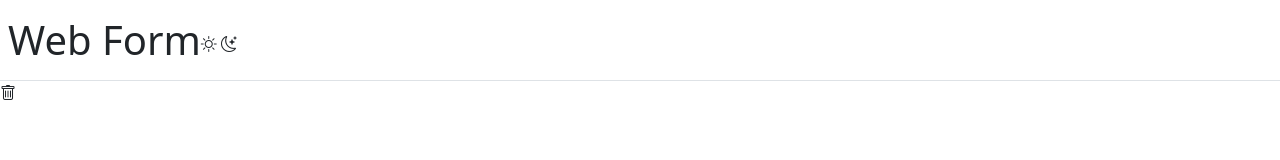
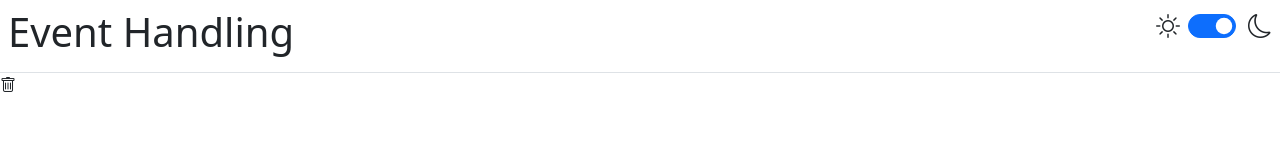
Before and after one commit to code-labs-playground/web-form, a website: page index.html in a window 1280 px wide. Drawn offline with nearby package versions, Linux system fonts and the light colour scheme.

Commit message:
Completed the header with day and night

```diff
--- a/index.html
+++ b/index.html
@@ -8,13 +8,19 @@
     <script defer src="./js/main.js"></script>
 </head>
 <body>
-    <header class="border-bottom py-2 pt-3 px-2 d-flex align-items-center">
-        <h1 class="text-center">Web Form</h1>
-        <div class="justify-content-right">
-            <i class="bi bi-brightness-high"></i>
-            <i class="bi bi-moon-stars"></i>
+<header class="d-flex justify-content-between border-bottom py-2 px-2">
+    <h1 class="text-center">
+        Event Handling
+    </h1>
+    <div class="fs-4 d-flex gap-2">
+        <i class="bi bi-brightness-high"></i>
+        <div class="form-check form-switch">
+            <input class="form-check-input" type="checkbox" role="switch" id="chk-mod" checked>
+            <i class="bi bi-moon"></i>
         </div>
-    </header>
+
+    </div>
+</header>
 
     <i class="bi bi-trash"></i>
 </body>
```
